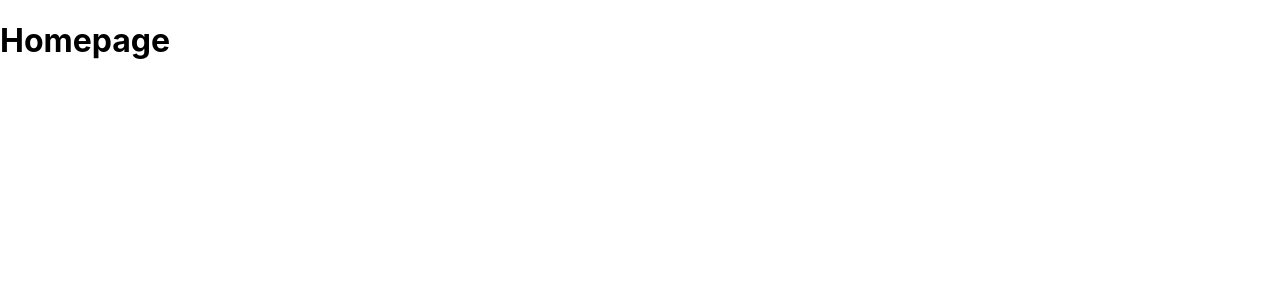
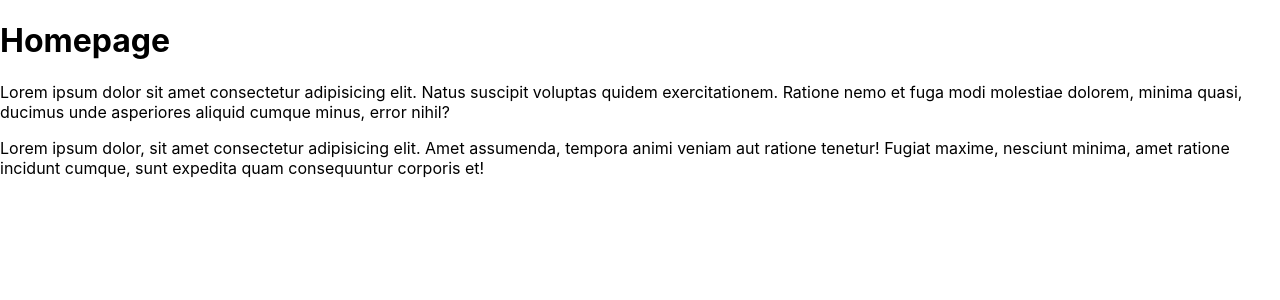
Before and after one commit to bcthakre/nextjs_typescript, a Next.js app: page / in a window 1280 px wide. Shown: the top 300 px of the page. Built offline with nearby package versions, Linux system fonts and the light colour scheme.

Commit message:
added text to index.js and created About page

```diff
--- a/pages/index.tsx
+++ b/pages/index.tsx
@@ -7,6 +7,8 @@ const Home: NextPage = () => {
   return (
     <div>
       <h1>Homepage</h1>
+      <p>Lorem ipsum dolor sit amet consectetur adipisicing elit. Natus suscipit voluptas quidem exercitationem. Ratione nemo et fuga modi molestiae dolorem, minima quasi, ducimus unde asperiores aliquid cumque minus, error nihil?</p>
+      <p>Lorem ipsum dolor, sit amet consectetur adipisicing elit. Amet assumenda, tempora animi veniam aut ratione tenetur! Fugiat maxime, nesciunt minima, amet ratione incidunt cumque, sunt expedita quam consequuntur corporis et!</p>
     </div>
   )
 }
```
Also changed, not shown: pages/about.tsx (+11 -0 lines).
